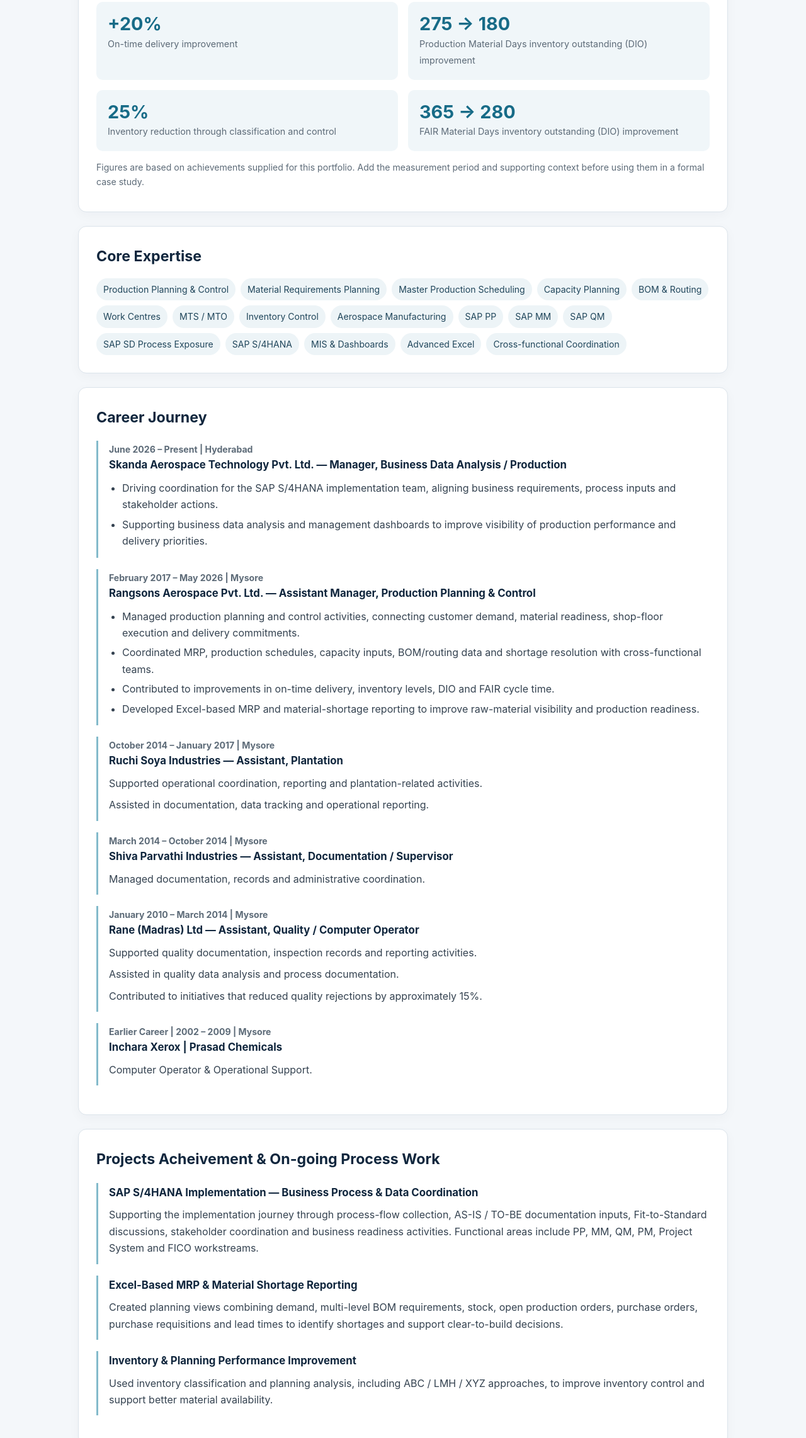
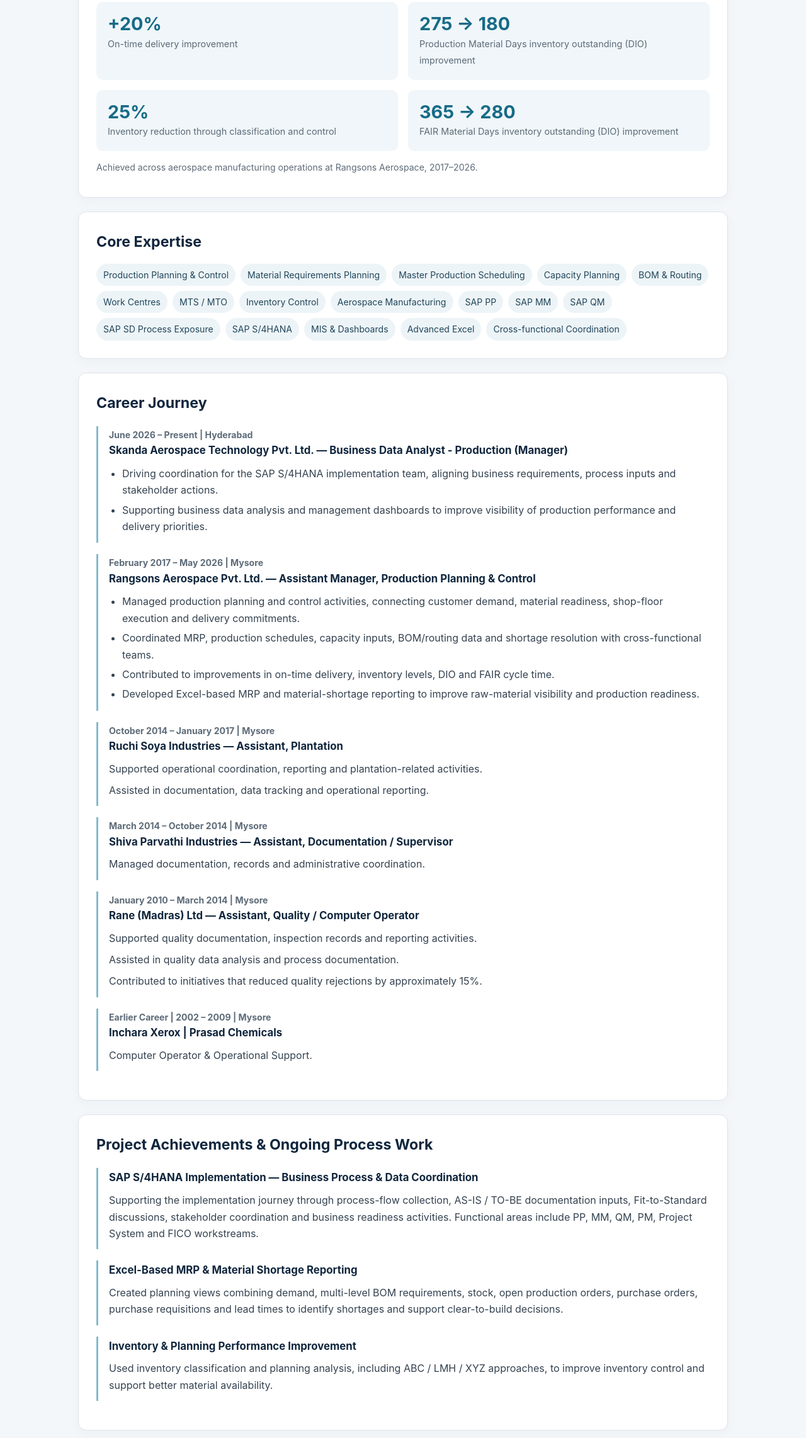
Before and after one commit to sravikumarmysore-svg/Ravikumar_S_Mysore, a plain HTML site: page index.html in a window 1280 px wide. Shown: the part 1117-3401 px from the top of the page at 63% size. Drawn offline with Linux system fonts and the light colour scheme.

Commit message:
Update text and headings in index.html

```diff
--- a/index.html
+++ b/index.html
@@ -78,7 +78,7 @@
       <div class="metric"><strong>25%</strong><span>Inventory reduction through classification and control</span></div>
       <div class="metric"><strong>365 → 280</strong><span>FAIR Material Days inventory outstanding (DIO) improvement</span></div>
     </div>
-    <p class="muted" style="font-size:.88rem;margin-top:14px">Figures are based on achievements supplied for this portfolio. Add the measurement period and supporting context before using them in a formal case study.</p>
+    <p class="muted" style="font-size:.88rem;margin-top:14px">Achieved across aerospace manufacturing operations at Rangsons Aerospace, 2017–2026.</p>
   </section>
 
   <section id="expertise">
@@ -92,7 +92,7 @@
     <h3>Career Journey</h3>
     <div class="role">
       <div class="date">June 2026 – Present | Hyderabad</div>
-      <h4>Skanda Aerospace Technology Pvt. Ltd. — Manager, Business Data Analysis / Production</h4>
+      <h4>Skanda Aerospace Technology Pvt. Ltd. — Business Data Analyst - Production (Manager)</h4>
       <ul>
         <li>Driving coordination for the SAP S/4HANA implementation team, aligning business requirements, process inputs and stakeholder actions.</li>
         <li>Supporting business data analysis and management dashboards to improve visibility of production performance and delivery priorities.</li>
@@ -138,7 +138,7 @@
   </section>
 
   <section id="projects">
-    <h3>Projects Acheivement & On-going Process Work</h3>
+    <h3>Project Achievements & Ongoing Process Work</h3>
     <div class="role">
       <h4>SAP S/4HANA Implementation — Business Process & Data Coordination</h4>
       <p>Supporting the implementation journey through process-flow collection, AS-IS / TO-BE documentation inputs, Fit-to-Standard discussions, stakeholder coordination and business readiness activities. Functional areas include PP, MM, QM, PM, Project System and FICO workstreams.</p>
@@ -162,7 +162,7 @@
   </section>
 
   <section id="tools">
-    <h3>Education Backgroud & SAP Certification</h3>
+    <h3>Education Background & SAP Certifications</h3>
     <div class="grid">
       <div><h4>MBA</h4><p>Post-Graduate Program in Data Analytics & Business Intelligence, Daksha Institute of Vocational & Life Skill Education, Ranchi, Dec-2021</p></div>
       <div><h4>B.Com</h4><p>Bachelor of Commerce, Karnataka State Open University, Mysore, Nov-2012</p></div>
```
